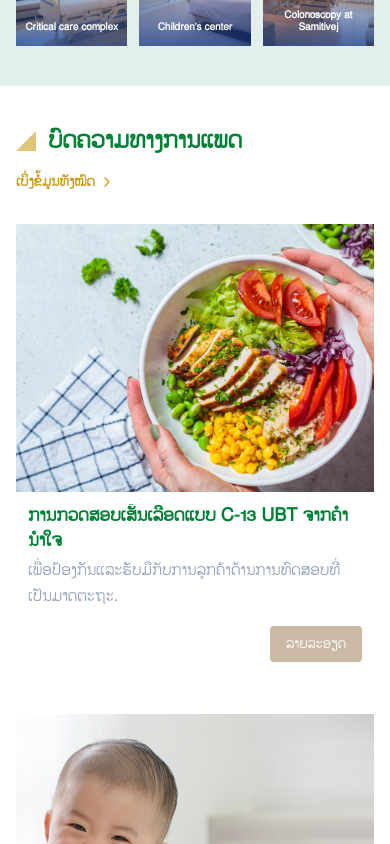
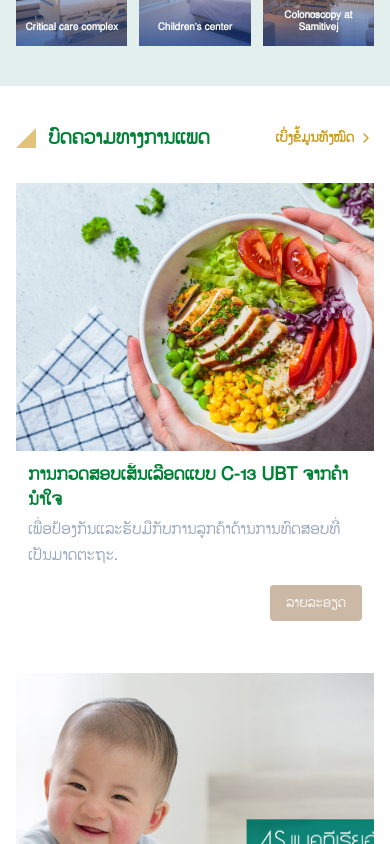
Before and after one commit to xiongporher/hospital, a Next.js app: page / in a window 390 px wide. Shown: the part 5140-5984 px from the top of the page. Built offline with nearby package versions, Linux system fonts and the light colour scheme.

Commit message:
updated Articles & Testimonials

```diff
--- a/components/sections/ArticlesSection.tsx
+++ b/components/sections/ArticlesSection.tsx
@@ -7,14 +7,14 @@ export default function ArticlesSection() {
   const homeArticles = articles.slice(0, 4);
   return (
     <section className="max-w-360 mx-auto px-4 lg:px-6 py-10">
-      <div className="flex flex-col sm:flex-row items-start sm:items-center justify-between gap-4 mb-8">
+      <div className="flex items-center justify-between gap-4 mb-8">
         <div className="flex items-center gap-3">
           <div
             className="w-0 h-0 border-l-[20px] border-l-transparent border-b-[20px] border-b-gold/60"
             aria-hidden="true"
           />
 
-          <h2 className="text-2xl sm:text-3xl font-bold text-primary leading-tight">
+          <h2 className="text-xl md:text-3xl font-bold text-primary leading-tight">
             ບົດຄວາມທາງການແພດ
           </h2>
         </div>
--- a/components/sections/TestimonialsSection.tsx
+++ b/components/sections/TestimonialsSection.tsx
@@ -34,7 +34,7 @@ export default function TestimonialsSection() {
               aria-hidden="true"
             />
 
-            <h2 className="text-2xl sm:text-3xl font-bold text-primary leading-tight">
+            <h2 className="text-xl md:text-3xl font-bold text-primary leading-tight">
               ຄວາມປະທັບໃຈຜູ້ຮັບບໍລິການ
             </h2>
           </div>
```
